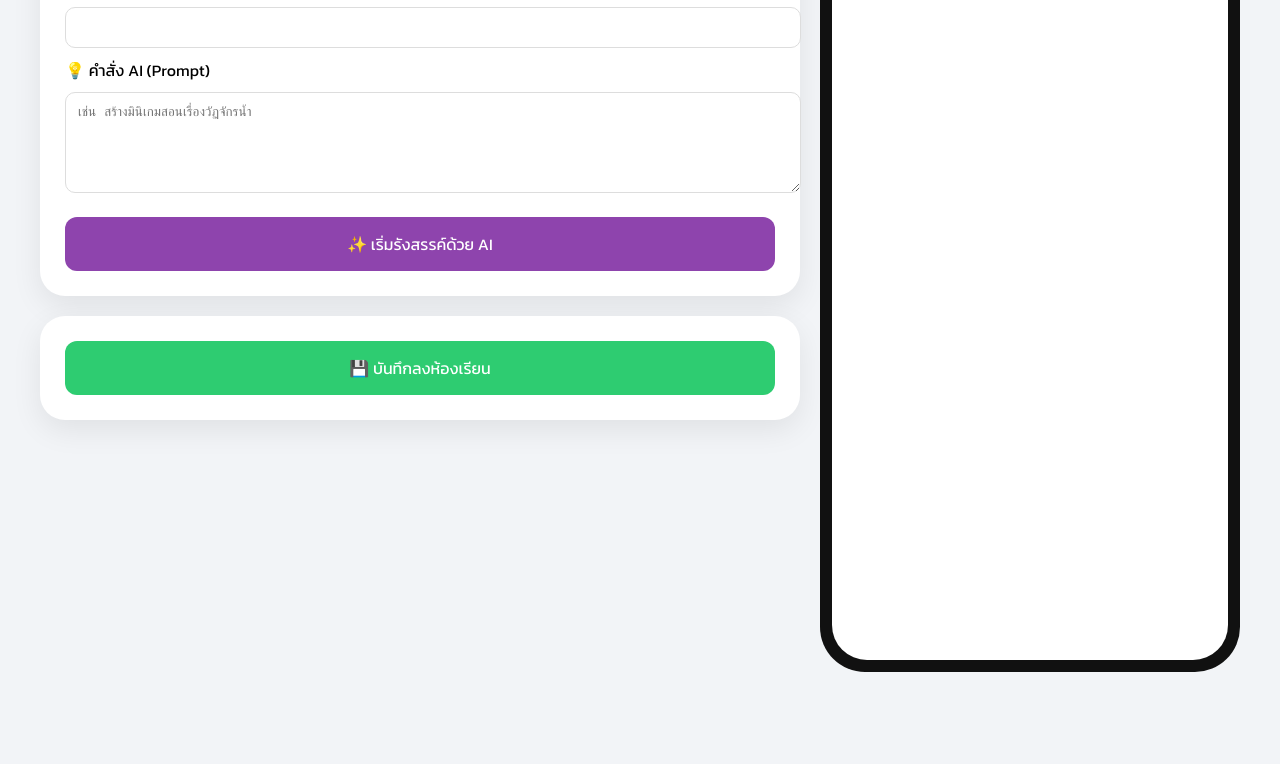
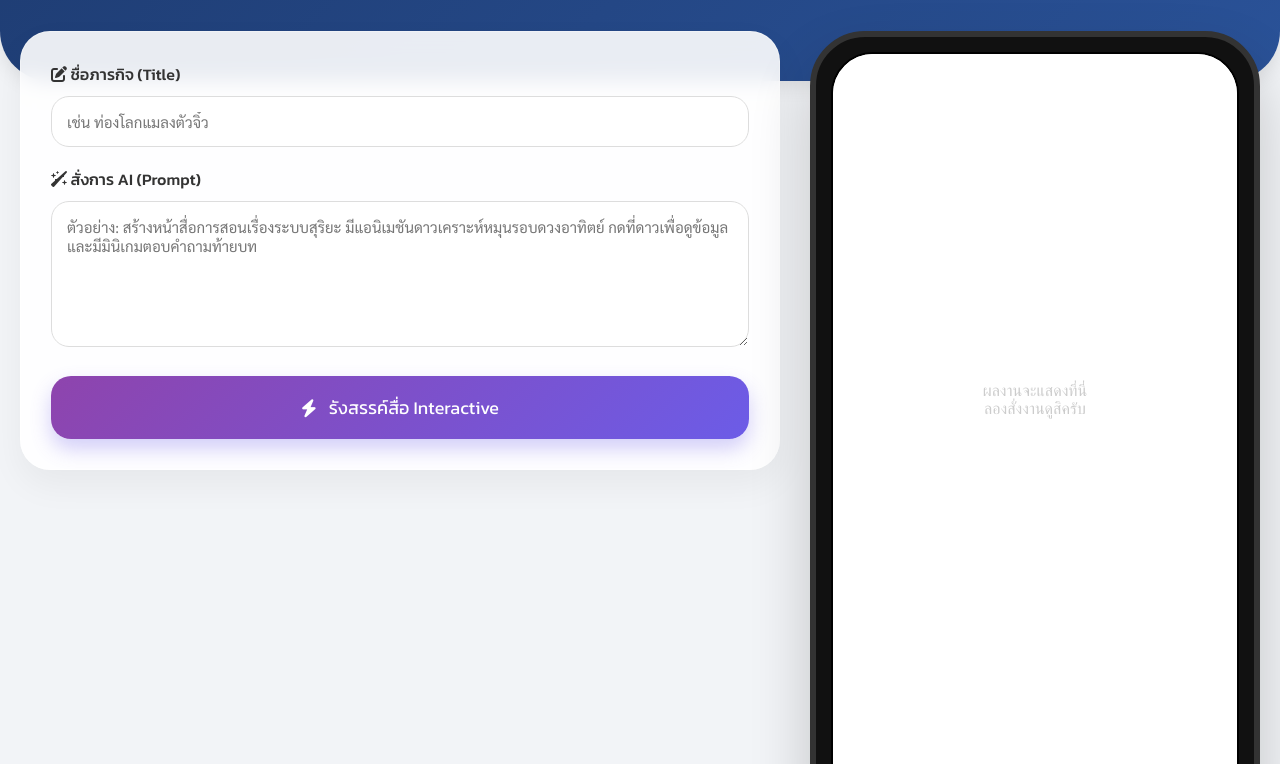
Before and after one commit to flipschoolth-source/flipschool, a plain HTML site: page mission-create.html in a window 1280 px wide. Shown: the part 130-894 px from the top of the page. Before the commit the page ends 842 px from the top, so only its background shows below. Drawn offline with nearby package versions, Linux system fonts and the light colour scheme.

Commit message:
Update mission-create.html

```diff
--- a/mission-create.html
+++ b/mission-create.html
@@ -2,86 +2,160 @@
 <html lang="th">
 <head>
     <meta charset="UTF-8">
-    <title>AI Mission Creator | FlipSchool</title>
+    <meta name="viewport" content="width=device-width, initial-scale=1.0">
+    <title>AI Canvas Mission Creator ✨ - FlipSchool</title>
+
     <script src="https://cdn.jsdelivr.net/npm/@supabase/supabase-js@2"></script>
-    <script src="js/config.js"></script>
-    <link href="https://fonts.googleapis.com/css2?family=Kanit:wght@400;500&family=Sarabun&display=swap" rel="stylesheet">
+    <script src="js/config.js"></script> <link href="https://fonts.googleapis.com/css2?family=Kanit:wght@400;500;600&family=Sarabun:wght@400;500;600&display=swap" rel="stylesheet">
+    <link rel="stylesheet" href="https://cdnjs.cloudflare.com/ajax/libs/font-awesome/6.4.0/css/all.min.css">
+
     <style>
-        :root { --primary: #243b55; --accent: #8e44ad; }
-        body { margin:0; font-family: Sarabun; background:#f2f4f7; }
-        header { background: var(--primary); color:white; padding:30px; text-align:center; border-radius:0 0 40px 40px; }
-        main { max-width:1200px; margin:-30px auto 40px; padding:0 20px; display:grid; grid-template-columns: 1fr 420px; gap:20px; }
-        .card { background:#fff; border-radius:25px; padding:25px; box-shadow:0 10px 30px rgba(0,0,0,.08); }
-        .phone { background:#111; border-radius:45px; padding:12px; height:700px; position:sticky; top:20px; }
-        .screen { background:#fff; border-radius:35px; height:100%; overflow:hidden; }
-        iframe { width:100%; height:100%; border:none; }
-        button { background:var(--accent); color:white; border:none; padding:15px; border-radius:12px; cursor:pointer; width:100%; font-family:Kanit; font-size:16px; }
+        :root {
+            --primary: #1e3c72; --accent: #8e44ad; --bg: #f2f4f7; --glass: rgba(255, 255, 255, 0.9);
+        }
+        body { margin:0; font-family: 'Sarabun', sans-serif; background: var(--bg); color: #333; }
+        header {
+            background: linear-gradient(135deg, #1e3c72 0%, #2a5298 100%);
+            color: white; text-align: center; padding: 40px 20px 70px;
+            border-radius: 0 0 50px 50px; box-shadow: 0 4px 20px rgba(0,0,0,0.1);
+        }
+        main {
+            max-width: 1300px; margin: -50px auto 50px; padding: 0 20px;
+            display: grid; grid-template-columns: 1fr 450px; gap: 30px;
+        }
+        @media (max-width: 1024px) { main { grid-template-columns: 1fr; } }
+
+        .card {
+            background: var(--glass); backdrop-filter: blur(10px);
+            border-radius: 30px; padding: 30px;
+            box-shadow: 0 15px 35px rgba(0,0,0,0.05); border: 1px solid rgba(255,255,255,0.3);
+        }
+        label { font-family: 'Kanit'; font-weight: 500; display: block; margin-bottom: 10px; font-size: 16px; }
+        input, textarea {
+            width: 100%; padding: 15px; border-radius: 18px; border: 1px solid #ddd;
+            box-sizing: border-box; font-family: inherit; font-size: 15px; transition: 0.3s;
+        }
+        textarea:focus { border-color: var(--accent); outline: none; box-shadow: 0 0 15px rgba(142,68,173,0.1); }
+
+        .btn-magic {
+            background: linear-gradient(135deg, #8e44ad 0%, #6c5ce7 100%);
+            color: white; border: none; padding: 18px; border-radius: 20px;
+            font-family: 'Kanit'; font-size: 18px; cursor: pointer; width: 100%;
+            transition: 0.3s; display: flex; align-items: center; justify-content: center; gap: 12px;
+            box-shadow: 0 10px 20px rgba(108, 92, 231, 0.3);
+        }
+        .btn-magic:hover { transform: translateY(-3px); box-shadow: 0 15px 25px rgba(108, 92, 231, 0.4); }
+
+        /* Phone Preview Mockup */
+        .phone {
+            background: #111; border-radius: 55px; padding: 15px;
+            height: 750px; position: sticky; top: 20px;
+            border: 6px solid #333; box-shadow: 0 30px 60px rgba(0,0,0,0.2);
+        }
+        .screen {
+            background: #fff; border-radius: 42px; height: 100%;
+            overflow: hidden; position: relative; border: 2px solid #000;
+        }
+        iframe { width: 100%; height: 100%; border: none; background: white; }
+
+        .btn-save {
+            background: #00b894; margin-top: 20px; padding: 15px; border-radius: 15px;
+            color: white; border: none; font-family: 'Kanit'; cursor: pointer; width: 100%;
+            display: none; font-size: 16px;
+        }
+
+        #loader { display: none; text-align: center; padding: 20px; }
     </style>
 </head>
 <body>
 
-<header><h1 style="margin:0; font-family:Kanit;">AI Mission Creator 🚀</h1></header>
+<header>
+    <h1 style="font-family: 'Kanit'; margin: 0; font-size: 32px;">AI Mission Designer ✨</h1>
+    <p>สร้างสื่อการสอน Interactive ระดับ Gemini Pro</p>
+</header>
 
 <main>
     <section>
         <div class="card">
-            <label style="font-family:Kanit">🎯 ชื่อภารกิจ</label>
-            <input id="missionTitle" style="width:100%; padding:12px; margin:10px 0; border-radius:10px; border:1px solid #ddd;">
+            <label><i class="fas fa-edit"></i> ชื่อภารกิจ (Title)</label>
+            <input type="text" id="missionTitle" placeholder="เช่น ท่องโลกแมลงตัวจิ๋ว">
 
-            <label style="font-family:Kanit">💡 คำสั่ง AI (Prompt)</label>
-            <textarea id="aiPrompt" rows="5" style="width:100%; padding:12px; border-radius:10px; border:1px solid #ddd; margin-top:10px;" placeholder="เช่น สร้างมินิเกมสอนเรื่องวัฏจักรน้ำ"></textarea>
+            <label style="margin-top: 20px;"><i class="fas fa-wand-sparkles"></i> สั่งการ AI (Prompt)</label>
+            <textarea id="aiPrompt" rows="6" placeholder="ตัวอย่าง: สร้างหน้าสื่อการสอนเรื่องระบบสุริยะ มีแอนิเมชันดาวเคราะห์หมุนรอบดวงอาทิตย์ กดที่ดาวเพื่อดูข้อมูล และมีมินิเกมตอบคำถามท้ายบท"></textarea>
 
-            <button onclick="generateWithEdge()" style="margin-top:20px;">✨ เริ่มรังสรรค์ด้วย AI</button>
+            <button class="btn-magic" onclick="generateWithEdge()" style="margin-top: 25px;">
+                <i class="fas fa-bolt"></i> รังสรรค์สื่อ Interactive
+            </button>
         </div>
 
-        <div class="card" style="margin-top:20px;">
-            <button onclick="saveMission()" style="background:#2ecc71;">💾 บันทึกลงห้องเรียน</button>
+        <div id="saveSection" class="card" style="display: none; margin-top: 20px;">
+            <p style="font-size: 14px; color: #666;"><i class="fas fa-check-circle"></i> AI สร้างสื่อสำเร็จ! ตรวจสอบพรีวิวด้านขวา</p>
+            <button class="btn-save" id="btnSave" onclick="saveToSupabase()">
+                <i class="fas fa-save"></i> บันทึกภารกิจลงห้องเรียน
+            </button>
         </div>
     </section>
 
     <aside>
         <div class="phone">
             <div class="screen">
-                <iframe id="preview"></iframe>
+                <iframe id="previewIframe" srcdoc="<body style='display:flex;justify-content:center;align-items:center;height:90vh;font-family:sans-serif;color:#ccc;text-align:center;'><div>ผลงานจะแสดงที่นี่<br>ลองสั่งงานดูสิครับ</div></body>"></iframe>
             </div>
         </div>
     </aside>
 </main>
 
 <script>
-// ใช้ค่าจาก js/config.js ของคุณ
-const supabase = supabase.createClient(CONFIG.SUPABASE_URL, CONFIG.SUPABASE_ANON_KEY);
+    // ตรวจสอบความถูกต้องของชื่อตัวแปร CONFIG จากไฟล์ js/config.js ของคุณ
+    const supabaseClient = supabase.createClient(CONFIG.SUPABASE_URL, CONFIG.SUPABASE_ANON_KEY);
     let currentHTML = "";
 
     async function generateWithEdge() {
         const prompt = document.getElementById('aiPrompt').value;
-    if(!prompt) return alert("กรุณากรอกคำสั่ง");
+        const title = document.getElementById('missionTitle').value;
+        if (!prompt || !title) return alert("กรุณากรอกชื่อภารกิจและคำสั่ง AI ครับ");
 
-    // แสดงสถานะ Loading
-    document.getElementById('preview').srcdoc = "<html><body style='display:flex;justify-content:center;align-items:center;height:100vh;font-family:sans-serif;'><h3>⚡ กำลังสร้างสื่อการสอนอัจฉริยะ...</h3></body></html>";
+        // 1. แสดง Loading ใน Canvas
+        const iframe = document.getElementById('previewIframe');
+        iframe.srcdoc = `
+            <body style="display:flex; flex-direction:column; justify-content:center; align-items:center; height:100vh; font-family:sans-serif; background:#f9f9f9;">
+                <div style="border: 5px solid #f3f3f3; border-top: 5px solid #8e44ad; border-radius: 50%; width: 50px; height: 50px; animation: spin 1s linear infinite;"></div>
+                <h2 style="color:#2a5298; margin-top:20px; font-family:sans-serif;">AI กำลังเนรมิตสื่อการสอน...</h2>
+                <p style="color:#666;">กรุณารอสักครู่ ผลงานระดับ Gemini Pro กำลังมา</p>
+                <style>@keyframes spin { 0% { transform: rotate(0deg); } 100% { transform: rotate(360deg); } }</style>
+            </body>`;
 
         try {
-        // เรียก Edge Function แทนการเรียก Google ตรงๆ
-        const { data, error } = await supabase.functions.invoke('generate-mission', {
+            // 2. เรียก Edge Function (ชื่อต้องตรงกับที่สร้างใน Supabase Dashboard)
+            const { data, error } = await supabaseClient.functions.invoke('generate-mission', {
                 body: { prompt: prompt }
             });
 
             if (error) throw error;
 
+            // 3. แสดงผลใน Iframe
             currentHTML = data.html;
-        document.getElementById('preview').srcdoc = currentHTML;
+            iframe.srcdoc = currentHTML;
+
+            // 4. เปิดปุ่มบันทึก
+            document.getElementById('saveSection').style.display = 'block';
+            document.getElementById('btnSave').style.display = 'block';
+
         } catch (e) {
-        alert("เกิดข้อผิดพลาด: " + e.message);
+            console.error("Error:", e);
+            iframe.srcdoc = `<body style="padding:20px; font-family:sans-serif; color:red;"><h3>❌ เกิดข้อผิดพลาด</h3><p>${e.message}</p></body>`;
+            alert("ขออภัย AI ขัดข้อง: " + e.message);
         }
     }
 
-async function saveMission() {
+    async function saveToSupabase() {
         const title = document.getElementById('missionTitle').value;
-    const cid = new URLSearchParams(location.search).get('cid'); // classroom_id จาก URL
+        const cid = new URLSearchParams(location.search).get('cid');
 
-    if(!title || !currentHTML) return alert("ข้อมูลไม่ครบ");
+        if (!cid) return alert("ไม่พบรหัสห้องเรียน (cid) ใน URL");
 
-    const { error } = await supabase.from('missions').insert({
+        try {
+            const { error } = await supabaseClient.from('missions').insert({
                 classroom_id: cid,
                 title: title,
                 mission_type: 'canvas',
@@ -89,10 +163,13 @@ async function saveMission() {
                 reward_points: 20
             });
 
-    if(!error) {
-        alert("บันทึกภารกิจสำเร็จ! 🎉");
-    } else {
-        alert("บันทึกไม่สำเร็จ: " + error.message);
+            if (error) throw error;
+
+            alert("บันทึกสื่อการสอนเรียบร้อยแล้ว! 🎉");
+            window.location.href = `classroom-detail.html?id=${cid}`;
+
+        } catch (e) {
+            alert("บันทึกไม่สำเร็จ: " + e.message);
         }
     }
 </script>
```
Lines whose indentation alone changed are shown as unchanged.
